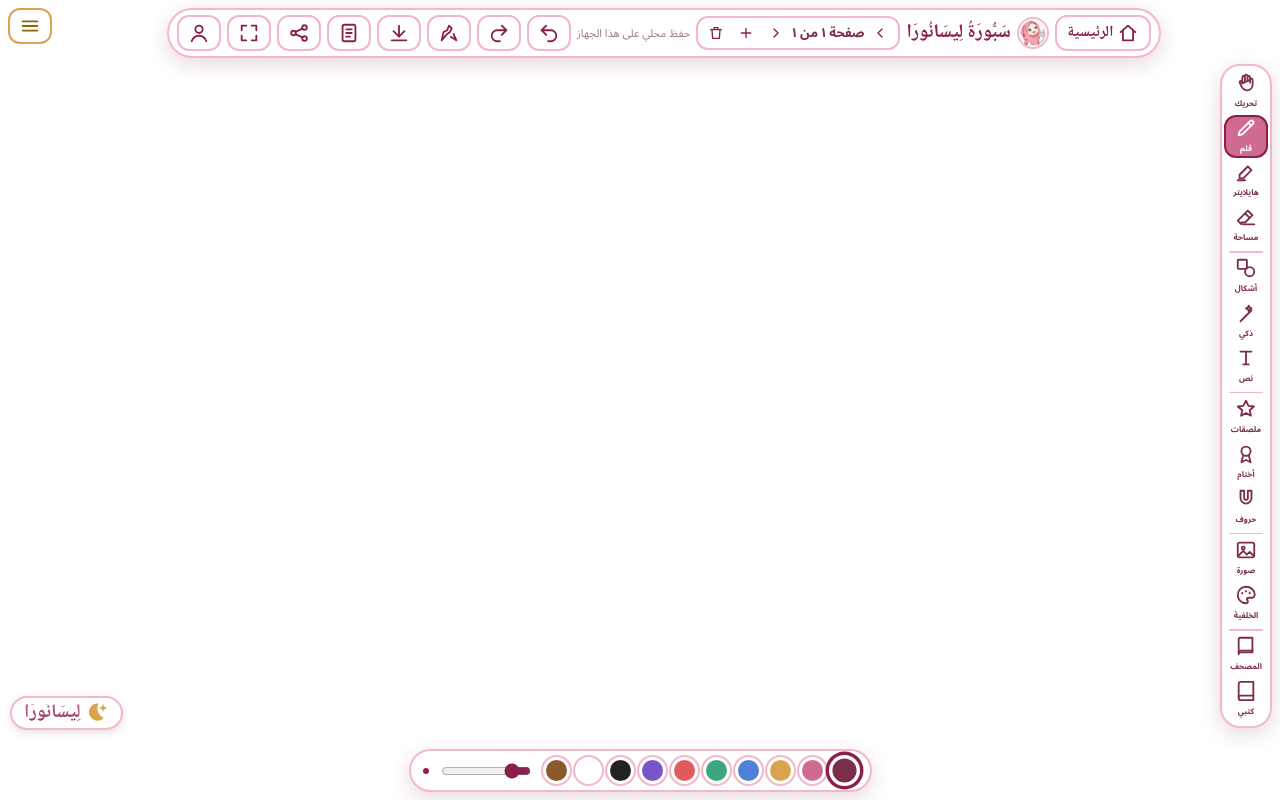
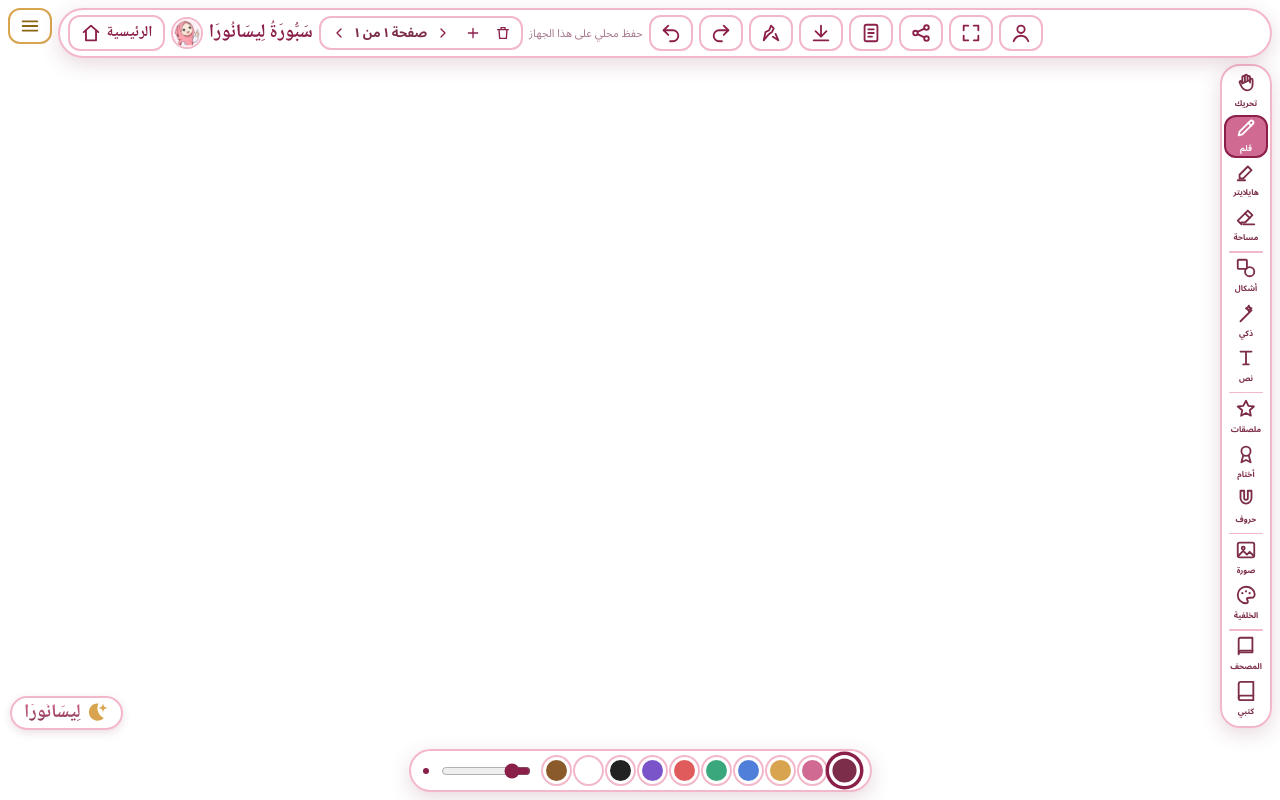
Before and after one commit to fatmasamehedu-cyber/lisanura, a plain HTML site: page board/index.html in a window 1280 px wide. Drawn offline with nearby package versions, Linux system fonts and the light colour scheme; a web font is replaced by a local one.

Commit message:
Board update 11

```diff
--- a/board/index.html
+++ b/board/index.html
@@ -42,7 +42,8 @@ html[lang=en] .mascot .wm-ar{display:none}
 html[lang=en] .mascot .wm-en{display:inline-block;padding-bottom:2px}
 
 /* floating top bar */
-.topbar{position:fixed;top:8px;left:56px;right:8px;margin:0 auto;width:fit-content;max-width:calc(100vw - 16px);display:flex;align-items:center;gap:6px;padding:5px 8px;background:rgba(255,255,255,.94);border:2px solid var(--line);border-radius:30px;box-shadow:0 6px 20px rgba(124,45,73,.18);z-index:30;overflow-x:auto;scrollbar-width:none}
+.topwrap{position:fixed;top:8px;left:8px;right:8px;display:flex;direction:ltr;align-items:flex-start;gap:6px;z-index:30}
+.topbar{position:static;margin:0;flex:1;min-width:0;display:flex;align-items:center;gap:6px;padding:5px 8px;background:rgba(255,255,255,.94);border:2px solid var(--line);border-radius:30px;box-shadow:0 6px 20px rgba(124,45,73,.18);overflow-x:auto;scrollbar-width:none}
 .topbar::-webkit-scrollbar{display:none}
 .topbar .title{display:flex;align-items:center;gap:6px;white-space:nowrap;font-family:'Naskh',serif;font-weight:700;font-size:19px;color:var(--rose-d)}
 .topbar .title img{width:32px;height:32px;border-radius:50%;background:#fff;border:2px solid var(--line);object-fit:cover}
@@ -97,7 +98,7 @@ input[type=range]{accent-color:var(--rose);width:90px}
 #magTray{min-height:44px;width:100%;border:2px dashed var(--line);border-radius:10px;font-family:'Naskh',serif;font-size:30px;text-align:center;color:var(--maroon);padding:2px 6px}
 
 /* widget panel */
-.menubtn{position:fixed;top:8px;left:8px;z-index:31}
+.menubtn{flex:none}
 .widgetPanel{position:fixed;top:0;bottom:0;inset-inline-end:0;width:210px;background:#fffdf8;border-inline-start:2px solid var(--gold);box-shadow:-4px 0 18px rgba(0,0,0,.12);z-index:35;padding:14px 10px;display:none;flex-direction:column;gap:7px;overflow-y:auto}
 .widgetPanel.open{display:flex}
 .widgetPanel h3{color:var(--rose-d);font-size:19px;text-align:center;margin-bottom:4px}
@@ -189,8 +190,7 @@ html[dir=ltr] .widgetPanel{box-shadow:4px 0 18px rgba(0,0,0,.12)}
 }
 /* short screens: phone landscape */
 @media (max-height:480px){
-  .topbar{top:4px}
-  .menubtn{top:4px}
+  .topwrap{top:4px}
   .rail{top:58px;bottom:62px}
   .rail button{min-height:38px}
   .bottombar{bottom:4px;padding:4px 10px}
@@ -207,6 +207,8 @@ html[dir=ltr] .widgetPanel{box-shadow:4px 0 18px rgba(0,0,0,.12)}
 </div>
 <div class="mascot"><svg viewBox="0 0 24 24"><g transform="translate(8.6,12) scale(0.52) rotate(-20)"><path d="M14,-16 A18,18 0 1,0 14,16 A22,22 0 0,1 14,-16 Z" fill="#d9a44f"/></g><path d="M0,-12 C1.5,-3.5 3.5,-1.5 12,0 C3.5,1.5 1.5,3.5 0,12 C-1.5,3.5 -3.5,1.5 -12,0 C-3.5,-1.5 -1.5,-3.5 0,-12 Z" transform="translate(17.5,6.5) scale(0.42)" fill="#d9a44f"/></svg><span class="wm-ar">لِيسَانُورَا</span><span class="wm-en">Lisanura</span></div>
 
+<div class="topwrap">
+<button class="tbtn gold menubtn" id="wPanelBtn" title="أدوات الحصة"><svg class="ic" viewBox="0 0 24 24"><path d="M4 7h16M4 12h16M4 17h16"/></svg></button>
 <div class="topbar">
   <button class="tbtn" id="backBtn" title="الصفحة الرئيسية" style="gap:4px;padding-inline:10px"><svg class="ic" viewBox="0 0 24 24"><path d="M4 11l8-7 8 7"/><path d="M6.5 9.5V20h11V9.5"/></svg><b style="font-family:Naskh;font-size:15px">الرئيسية</b></button>
   <div class="title"><img src="teacher-point.png" alt=""><b>سَبُّورَةُ لِيسَانُورَا</b></div>
@@ -227,7 +229,7 @@ html[dir=ltr] .widgetPanel{box-shadow:4px 0 18px rgba(0,0,0,.12)}
   <button class="tbtn" id="fsBtn" title="ملء الشاشة"><svg class="ic" viewBox="0 0 24 24"><path d="M4 9V4h5M20 9V4h-5M4 15v5h5M20 15v5h-5"/></svg></button>
   <button class="tbtn" id="acctBtn" title="حسابي"><svg class="ic" viewBox="0 0 24 24"><circle cx="12" cy="8" r="4"/><path d="M4 21c1.5-4 5-6 8-6s6.5 2 8 6"/></svg></button>
 </div>
-<button class="tbtn gold menubtn" id="wPanelBtn" title="أدوات الحصة"><svg class="ic" viewBox="0 0 24 24"><path d="M4 7h16M4 12h16M4 17h16"/></svg></button>
+</div>
 
 <div class="rail" id="rail">
   <button data-tool="hand"><svg class="ic" viewBox="0 0 24 24"><path d="M8 12V5.8a1.4 1.4 0 0 1 2.8 0V10m0-4.8v-.9a1.4 1.4 0 0 1 2.8 0V10m0-4.2a1.4 1.4 0 0 1 2.8 0v5.7m0-2.8a1.4 1.4 0 0 1 2.8 0v4.8c0 3.8-2.4 6.5-6.2 6.5s-5.2-2.4-6.5-5.3l-1.4-3.2c-.6-1.2.9-2.2 1.8-1.2L8 12.5z"/></svg><span>تحريك</span></button>
```
